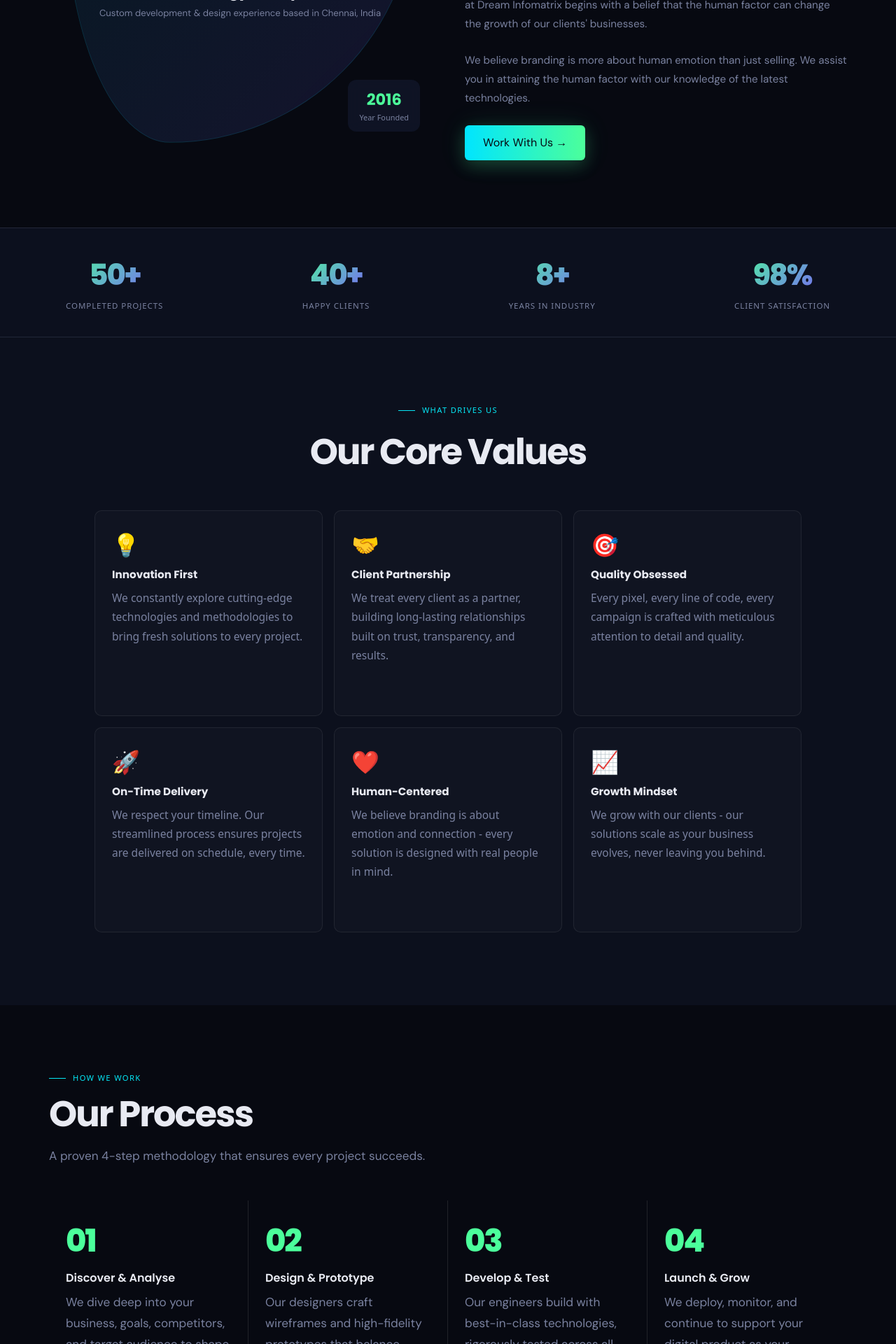
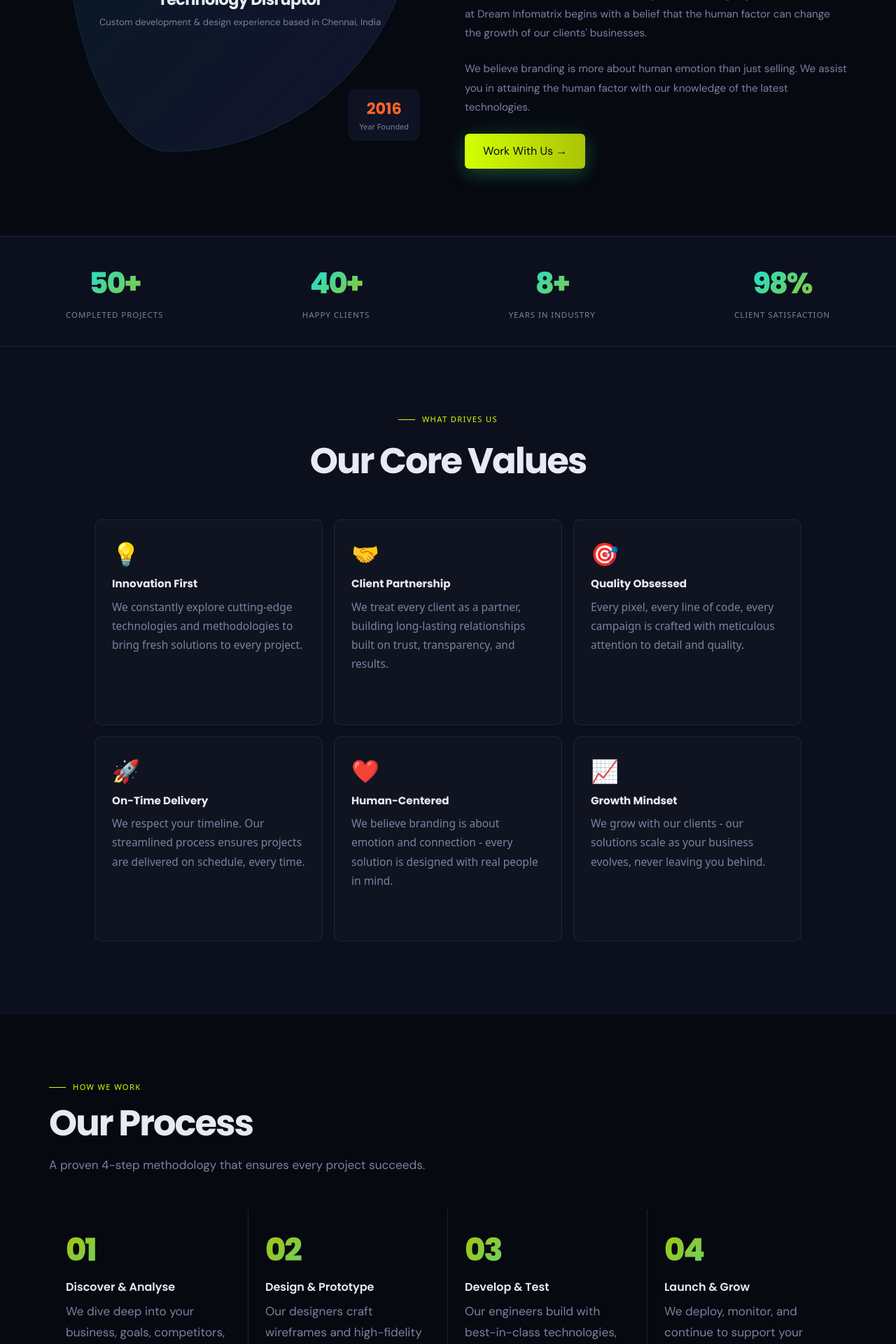
Before and after one commit to balaji-dev-s/thedesignspark, a React (Vite) app: page /about in a window 1280 px wide. Shown: the part 840-2760 px from the top of the page at 70% size. Built offline with nearby package versions, Linux system fonts and the light colour scheme; a web font is replaced by a local one.

Commit message:
color changed in about and service

```diff
--- a/src/App.jsx
+++ b/src/App.jsx
@@ -16,7 +16,7 @@ import Pricing from "./assets/pages/Pricing";
 import Contact from "./assets/pages/Contact";
 import Home from './assets/pages/Home';
 // import CursorTrail from './assets/components/CursorTrail.jsx';
-import ThunderBurst from './assets/components/ThunderBurst.jsx';
+// import ThunderBurst from './assets/components/ThunderBurst.jsx';
 import CircleFillTrail from './assets/components/CircleFillTrail.jsx';
 
 export default function App() {
@@ -38,7 +38,7 @@ export default function App() {
     <>
       {/* <CursorTrail /> */}
       <CircleFillTrail />
-      <ThunderBurst />
+      {/* <ThunderBurst /> */}
       <NavBar />
       <Routes>
         <Route path="/" element={<Home />} />
--- a/src/assets/components/NavBar.jsx
+++ b/src/assets/components/NavBar.jsx
@@ -1,6 +1,6 @@
 import React from "react";
 import { NavLink } from "react-router-dom";
-import logo from "../components/images/tdp-02.webp";
+import logo from "../components/images/logo.png";
 
 export default function NavBar() {
     const handleClick = () => {
--- a/src/assets/pages/about.css
+++ b/src/assets/pages/about.css
@@ -20,27 +20,6 @@
     --radius-sm: 8px;
     --primary-font: "Poppins", sans-serif;
     --secondary-font: "DM Sans", sans-serif;
-}
-
-
-.section-tag {
-    font-size: .7rem !important;
-    letter-spacing: .12em !important;
-    text-transform: uppercase !important;
-    color: #076CB0 !important;
-    font-weight: 500 !important;
-    display: flex !important;
-    align-items: center !important;
-    gap: 10px;
-    margin-bottom: 14px;
-}
-
-.section-tag::before {
-    content: '';
-    display: block;
-    width: 24px;
-    height: 1px;
-    background: #076CB0 !important;
 }
 
 .blob-wrap {
@@ -82,16 +61,16 @@
 }
 
 .blob-inner p {
-    font-size: .82rem;
-    color: var(--muted);
-    line-height: 1.6px;
+    font-size: .82rem !important;
+    color: var(--muted) !important;
+    line-height: 1.6px !important;
 }
 
 .cb-val {
     font-family: "Poppins", sans-serif !important;
-    font-size: 1.4rem;
-    font-weight: 700;
-    color: var(--accent)
+    font-size: 1.4rem !important;
+    font-weight: 700 !important;
+    color: #FF6425 !important;
 }
 
 .cb-lbl {
@@ -159,15 +138,16 @@
 }
 
 .step-num {
+    display: block !important;
     font-family: "Poppins", sans-serif !important;
-    font-size: 2.8rem;
-    font-weight: 800;
-    letter-spacing: -.05em;
-    background: linear-gradient(135deg, var(--accent), var(--accent2));
-    -webkit-background-clip: text;
-    -webkit-text-fill-color: transparent;
-    background-clip: text;
-    margin-bottom: 12px
+    font-size: 2.8rem !important;
+    font-weight: 800 !important;
+    letter-spacing: -.05em !important;
+    background: linear-gradient(135deg, #abc405, #00e5ff) !important;
+    -webkit-background-clip: text !important;
+    -webkit-text-fill-color: transparent !important;
+    background-clip: text !important;
+    margin-bottom: 12px !important;
 }
 
 .step-title {
@@ -213,7 +193,7 @@
     border-radius: 100px !important;
     font-size: .78rem !important;
     transition: all .15s !important;
-    border-color: rgba(0, 255, 115, 0.3) !important;
+    border-color: rgba(161, 252, 4, 0.414) !important;
     color: var(--text) !important;
     background: rgba(0, 229, 255, .04) !important;
 }
@@ -221,8 +201,8 @@
 .tech-pill:hover {
     cursor: default;
     border: 1px solid var(--border) !important;
-    color: var(--muted) !important;
-    background: rgba(255, 255, 255, .03) !important;
+    color: black !important;
+     background: linear-gradient(135deg, #00e5ff, #abc405) !important;
 }
 
 .stat-num {
@@ -230,10 +210,10 @@
     font-size: 2.6rem;
     font-weight: 800;
     letter-spacing: -.05em;
-    background: linear-gradient(135deg, #4cff9a, #7c5cfc);
+    background: linear-gradient(135deg, #00e5ff, #abc405) !important;
     -webkit-background-clip: text;
     -webkit-text-fill-color: transparent;
-    background-clip: text;
+    background-clip: text !important;
 }
 
 .stats-band {
--- a/src/assets/pages/service.css
+++ b/src/assets/pages/service.css
@@ -55,10 +55,7 @@ body {
     font-size: 5rem;
     font-weight: 800;
     letter-spacing: -.08em;
-    background: linear-gradient(135deg, #076CB0, #076CB0);
-    -webkit-background-clip: text;
-    -webkit-text-fill-color: transparent;
-    background-clip: text;
+    color: #d9ff00 !important;
     opacity: .25;
     margin-bottom: -20px;
     line-height: 1;
@@ -100,7 +97,7 @@ body {
 
 .svc-features li::before {
     content: '✓';
-    color: var(--accent);
+    color: #d9ff00;
     font-weight: 700;
     flex-shrink: 0
 }
@@ -210,7 +207,7 @@ body {
     font-size: .7rem !important;
     letter-spacing: .12em;
     text-transform: uppercase;
-    color: #06E7F6 !important;
+    color: #d9ff00 !important;
     font-weight: 500;
     display: flex;
     align-items: center;
@@ -223,7 +220,7 @@ body {
     display: block;
     width: 24px;
     height: 1px;
-    background: #06E7F6 !important;
+    background: #d9ff00 !important;
 }
 
 .grid-section-bg {
@@ -258,7 +255,7 @@ body {
 }
 
 .text-gradient {
-    background: linear-gradient(90deg, #00e5ff, #4cff9a);
+    background: linear-gradient(90deg, #00e5ff, #abc405);
     -webkit-background-clip: text;
     -webkit-text-fill-color: transparent;
     background-clip: text;
@@ -273,11 +270,11 @@ body {
 }
 
 .service-sub-tag {
-    color: #A8C507 !important;
+    color: #d9ff00 !important;
 }
 
 .home-sub-tag:hover {
-    color: #A8C507 !important;
+    color: #FF6425 !important;
 }
 
 .page-sub {
@@ -293,12 +290,16 @@ body {
 }
 
 .service-btn {
-    background: linear-gradient(90deg, #00e5ff, #4cff9a) !important;
+    background: linear-gradient(90deg, #d1ff00, #abc405) !important;
     padding: 13px 26px !important;
     color: #070911 !important;
     box-shadow: 0 8px 25px rgba(76, 255, 154, 0.2),
         0 0 40px rgba(76, 255, 154, 0.1);
     font-family: var(--secondary-font) !important;
+}
+
+.service-btn:hover{
+    background: linear-gradient(90deg, #FF6425, #d96435) !important;
 }
 
 .market-section-bg {
--- a/src/index.css
+++ b/src/index.css
@@ -1,6 +1,5 @@
 :root {
-  --primary-font: "Poppins", sans-serif
-  --secondary-font: "DM Sans", sans-serif;
+  --primary-font: "Poppins", sans-serif --secondary-font: "DM Sans", sans-serif;
 }
 
 * {
@@ -32,7 +31,7 @@
   transition: all 0.15s;
 }
 
-.logo{
+.logo {
   width: 200px !important;
 }
 
@@ -43,13 +42,14 @@
 .get-a-quote {
   font-family: var(--secondary-font) !important;
   font-size: 0.9rem !important;
-  background: linear-gradient(90deg, #00e5ff, #4cff9a) !important;
+  background: linear-gradient(90deg, #f1ff00, #abc405) !important;
   color: #070911 !important;
   transition: all 0.15s !important;
 }
 
 .get-a-quote:hover {
   opacity: .8 !important;
+  background: linear-gradient(90deg, #FF6425, #d96435) !important;
 }
 
 .navbar .nav-link {
```
Also changed, not shown: src/assets/components/images/logo.png (added), src/assets/components/images/tdp-02.png (added).
